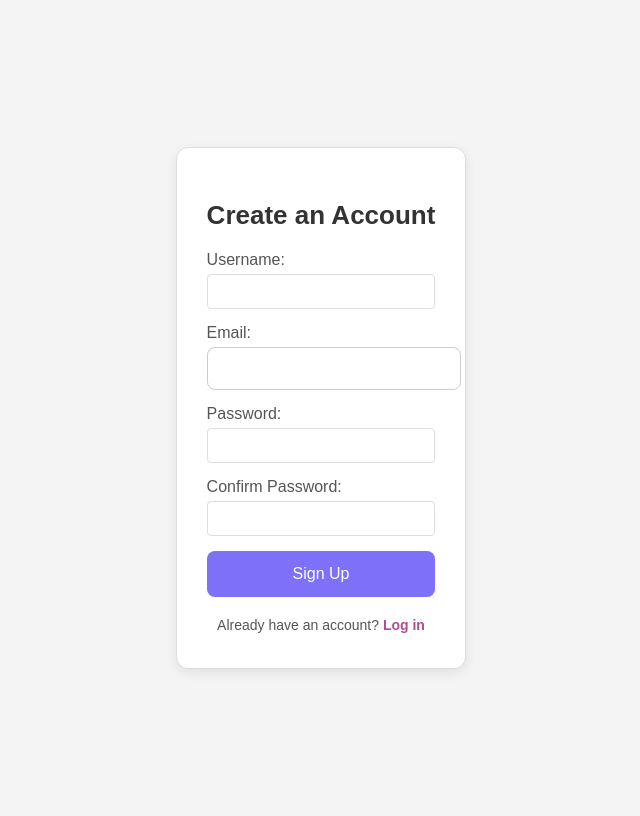
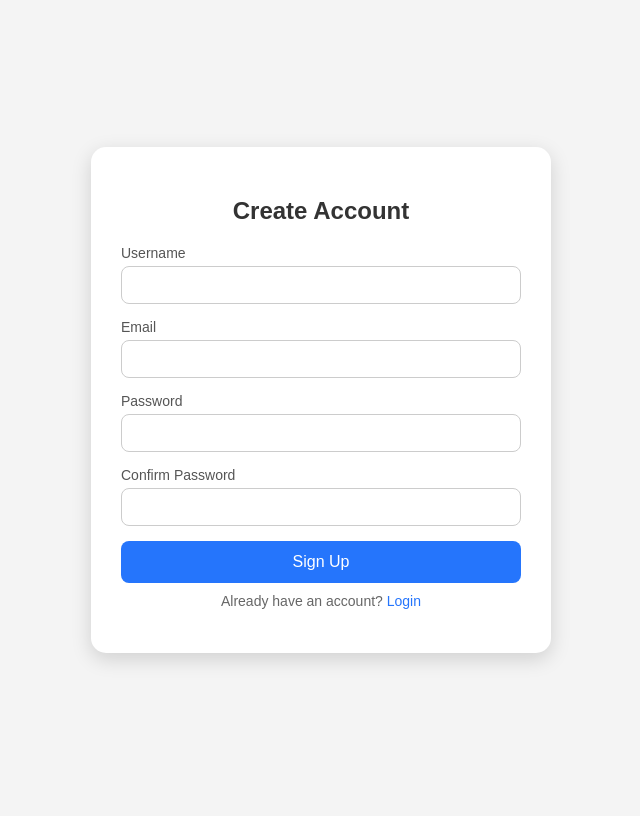
Before and after one commit to Muhsinakp123/Login-Register, a Django app: page /signup/ in a window 1280 px wide. Shown: the whole page, without its empty margins (319-959 px from the left). After the commit the page ends 663 px from the top, so only its background shows below. Run offline with Django 5.2, Linux system fonts and the light colour scheme.

Commit message:
'second-commit'

```diff
--- a/L_and_R/static/css/style.css
+++ b/L_and_R/static/css/style.css
@@ -1,142 +1,96 @@
+/* ===== Common Page Styles ===== */
 body {
   font-family: Arial, sans-serif;
   display: flex;
   justify-content: center;
   align-items: center;
   min-height: 100vh;
-  background-color: #f4f4f4;
+  margin: 0;
+  background: #f4f4f4;
 }
-.login-container {
-  background-color: #fff;
-  padding: 20px;
-  border-radius: 8px;
-  box-shadow: 0 0 10px rgba(0, 0, 0, 0.1);
-  width: 300px;
+
+/* ===== Common Container Styles for Login & Signup ===== */
+.login-container{
+  background: #fff;
+  padding: 30px;
+  border-radius: 15px;
+  box-shadow: 0 6px 20px rgba(0, 0, 0, 0.15);
+  width: 350px;
 }
-.login-container h2 {
+.signup-container {
+  background: #fff;
+  padding: 30px;
+  border-radius: 15px;
+  box-shadow: 0 6px 20px rgba(0, 0, 0, 0.15);
+  width: 400px;
+}
+
+.login-container h2,
+.signup-container h2 {
   text-align: center;
   margin-bottom: 20px;
-}
-.form-group {
-  margin-bottom: 15px;
-}
-.form-group label {
-  display: block;
-  margin-bottom: 5px;
-}
-.form-group input[type="text"],
-.form-group input[type="password"] {
-  width: 100%;
-  padding: 8px;
-  border: 1px solid #ddd;
-  border-radius: 4px;
-  box-sizing: border-box; /* Ensures padding doesn't increase width */
-}
-.form-group button {
-  width: 100%;
-  padding: 10px;
-  background-color: #007bff;
-  color: white;
-  border: none;
-  border-radius: 4px;
-  cursor: pointer;
-  font-size: 16px;
-}
-.form-group button:hover {
-  background-color: #0056b3;
-}
-
-/* -----signup---- */
-
-.signup-text {
-  margin-top: 20px;
-  font-size: 14px;
-  color: #555;
-  text-align: center;
-}
-
-.signup-text a {
-  color: #894caf;
-  font-weight: 600;
-  text-decoration: none;
-  transition: color 0.3s ease;
-}
-
-.signup-text a:hover {
-  color: #e87ad2;
-  text-decoration: underline;
-}
-
-.signup-container {
-  max-width: 700px; /* Increased width */
-  margin: 50px auto;
-  padding: 30px; /* Slightly more padding */
-  border: 1px solid #ddd;
-  border-radius: 12px;
-  background: #fff;
-  box-shadow: 0 4px 12px rgba(0, 0, 0, 0.08);
-  text-align: center;
-}
-
-.signup-container h2 {
-  margin-bottom: 20px;
-  font-size: 26px; /* Slightly larger title */
   color: #333;
 }
 
-.form-group {
-  margin-bottom: 15px;
-  text-align: left;
-}
-
-.form-group label {
+.login-container label,
+.signup-container label {
   display: block;
   margin-bottom: 5px;
+  font-size: 14px;
   color: #555;
 }
 
-.form-group input {
+.login-container input,
+.signup-container input {
   width: 100%;
-  padding: 12px; /* Slightly bigger input */
+  padding: 10px;
+  margin-bottom: 15px;
   border: 1px solid #ccc;
   border-radius: 8px;
-  font-size: 15px;
+  font-size: 14px;
+  box-sizing: border-box;
 }
 
-.form-group button {
+.login-container input:focus,
+.signup-container input:focus {
+  border-color: #2575fc;
+  outline: none;
+  box-shadow: 0 0 5px rgba(37,117,252,0.3);
+}
+
+.login-container button,
+.signup-container button {
   width: 100%;
-  padding: 14px; /* Bigger button */
-  background: #7c71f8;
-  color: #fff;
+  padding: 12px;
   border: none;
+  background: #2575fc;
+  color: white;
   border-radius: 8px;
   font-size: 16px;
   cursor: pointer;
-  transition: background 0.3s ease;
+  transition: 0.3s;
 }
 
-.form-group button:hover {
-  background: #729fe1;
+.login-container button:hover,
+.signup-container button:hover {
+  background: #1a5ed3;
 }
 
-.alternate-action {
-  margin-top: 20px;
+.login-container p,
+.signup-container p {
+  text-align: center;
   font-size: 14px;
+  margin-top: 10px;
+  color: #666;
 }
 
-.alternate-action p {
-  margin: 5px 0;
-  color: #555;
+.login-container a,
+.signup-container a {
+  color: #2575fc;
+  text-decoration: none;
 }
 
-.alternate-action a {
-  color: #af4c93;
-  font-weight: 600;
-  text-decoration: none;
-  transition: color 0.3s ease;
-}
-
-.alternate-action a:hover {
-  color: #e879d1;
+.login-container a:hover,
+.signup-container a:hover {
   text-decoration: underline;
 }
--- a/L_and_R/templates/login.html
+++ b/L_and_R/templates/login.html
@@ -20,7 +20,7 @@
         </form>
 
         <p class="signup-text">
-            Don't have an account? <a href="/signup">Sign up here</a>.
+            Don't have an account? <a href="/signup">Sign up</a>
         </p>
     </div>
 {% endblock %}
--- a/L_and_R/templates/register.html
+++ b/L_and_R/templates/register.html
@@ -4,31 +4,22 @@
 
 {% block content %}
 <div class="signup-container">
-    <h2>Create an Account</h2>
-    <form action="/signup" method="post">
-        <div class="form-group">
-            <label for="username">Username:</label>
-            <input type="text" id="username" name="username" required>
-        </div>
-        <div class="form-group">
-            <label for="email">Email:</label>
-            <input type="email" id="email" name="email" required>
-        </div>
-        <div class="form-group">
-            <label for="password">Password:</label>
-            <input type="password" id="password" name="password" required>
-        </div>
-        <div class="form-group">
-            <label for="confirm-password">Confirm Password:</label>
-            <input type="password" id="confirm-password" name="confirm_password" required>
-        </div>
-        <div class="form-group">
-            <button type="submit">Sign Up</button>
-        </div>
+    <h2>Create Account</h2>
+    <form method="post">
+      <label for="username">Username</label>
+      <input type="text" id="username" required>
+
+      <label for="email">Email</label>
+      <input type="email" id="email" required>
+
+      <label for="password">Password</label>
+      <input type="password" id="password"  required>
+
+      <label for="confirm-password">Confirm Password</label>
+      <input type="password" id="confirm-password"  required>
+
+      <button type="submit">Sign Up</button>
+      <p>Already have an account? <a href="/">Login</a></p>
     </form>
-
-    <div class="alternate-action">
-        <p>Already have an account? <a href="/">Log in</a></p>
-    </div>
-</div>
+  </div>
 {% endblock %}
```
